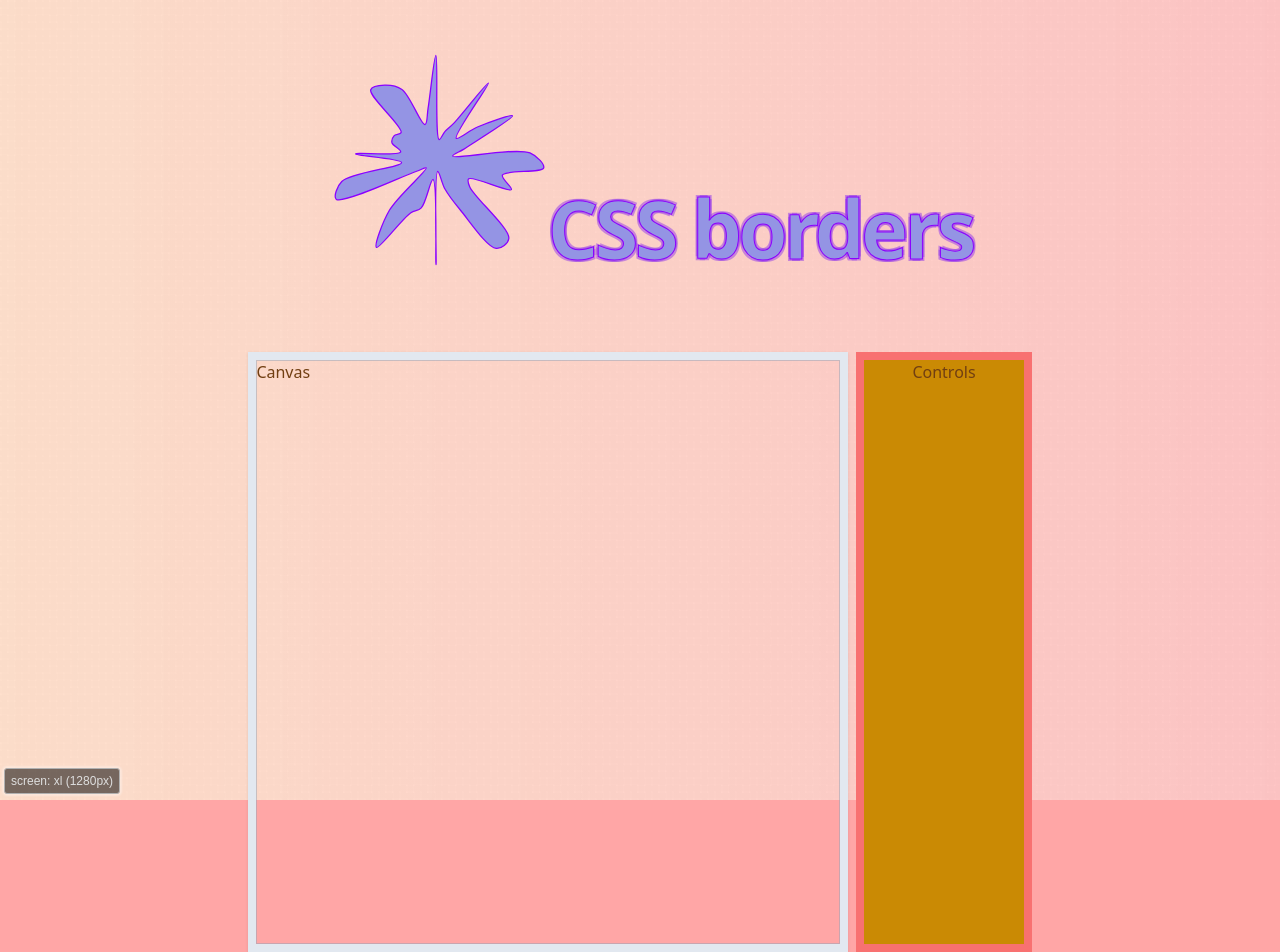
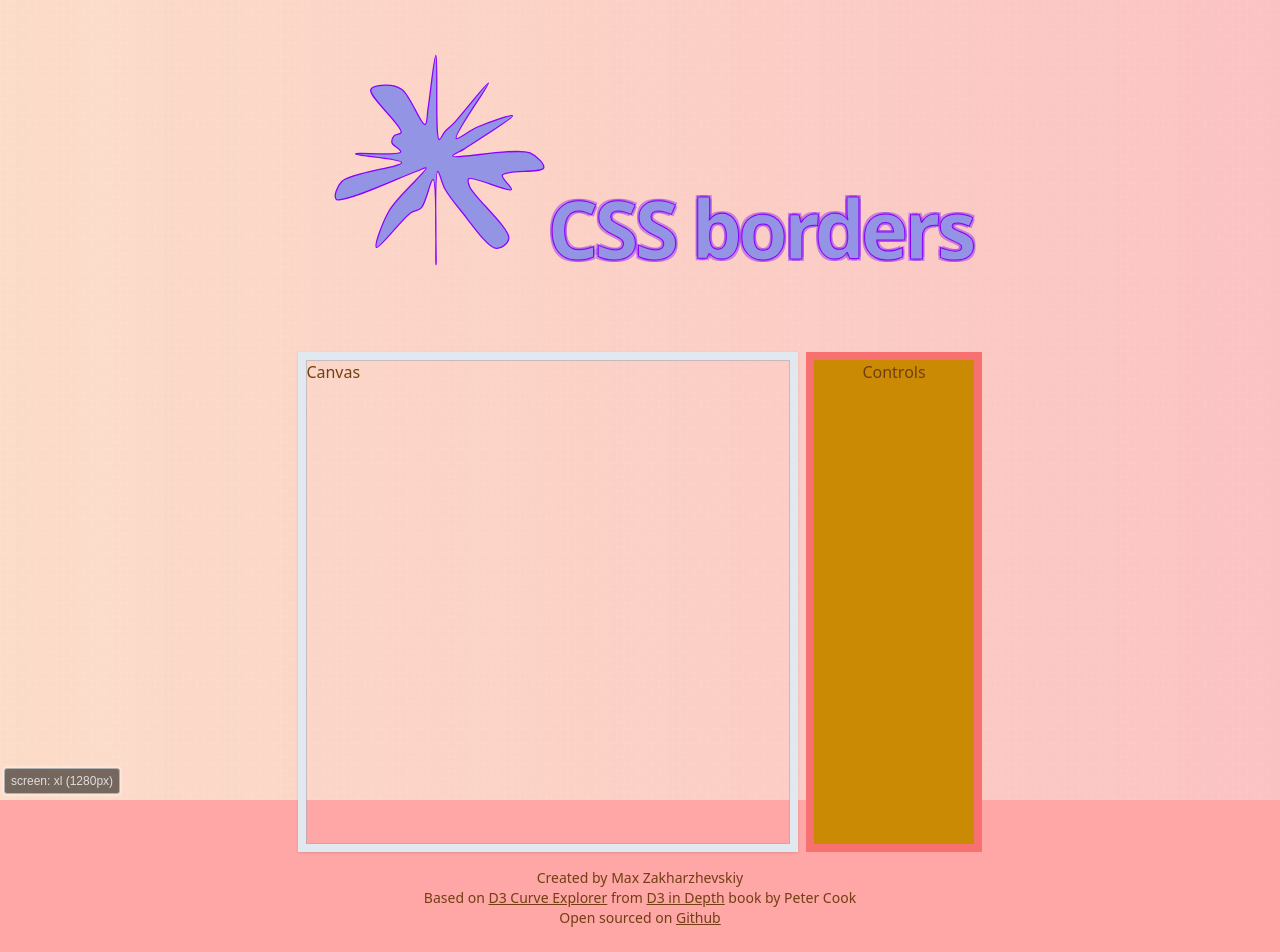
Before and after one commit to maxzz/simple-border-radius22, a React (Vite) app: page / in a window 1280 px wide. Shown: the top 952 px of the page. After the commit the page ends 928 px from the top, so only its background shows below. Built offline with nearby package versions, Linux system fonts and the light colour scheme.

Commit message:
WIP. app. update layout responsiveness. 5. parts responsibilities

```diff
--- a/src/App.tsx
+++ b/src/App.tsx
@@ -19,9 +19,9 @@ export function App() {
         <Background />
 
         <div className="App h-screen flex flex-col items-center text-yellow-900 debug-screens">
-            <Section1_Header className="m-8 hidden md:flex items-center justify-center" />
+            <Section1_Header className="m-8 hidden sm:flex items-center justify-center" />
             <Section2_Main className="flex-1 w-full" />
-            <Section3_Footer className="m-4 mb-12 hidden md:flex flex-col" />
+            <Section3_Footer className="mb-4 hidden sm:flex flex-col" />
         </div>
     </>);
 }
--- a/src/components/Section2_Main.tsx
+++ b/src/components/Section2_Main.tsx
@@ -12,7 +12,7 @@ export function Section2_Main({ className, ...rest }: HTMLAttributes<HTMLDivElem
 
             {/* Viewer and Controls */}
             {/* <div className={`grid grid-cols-[1fr_max-content]`}> */}
-            <div className={`p-4 grid grid-cols-[minmax(100px,1fr)_auto] md:grid-cols-[minmax(600px,1fr)_auto] gap-2`}>
+            <div className={`p-4 grid grid-cols-[minmax(100px,1fr)_auto] sm:grid-cols-[minmax(400px,1fr)_auto] md:grid-cols-[minmax(500px,1fr)_auto] gap-2`}>
                 <CanvasContainer />
                 <Controls />
             </div>
```
